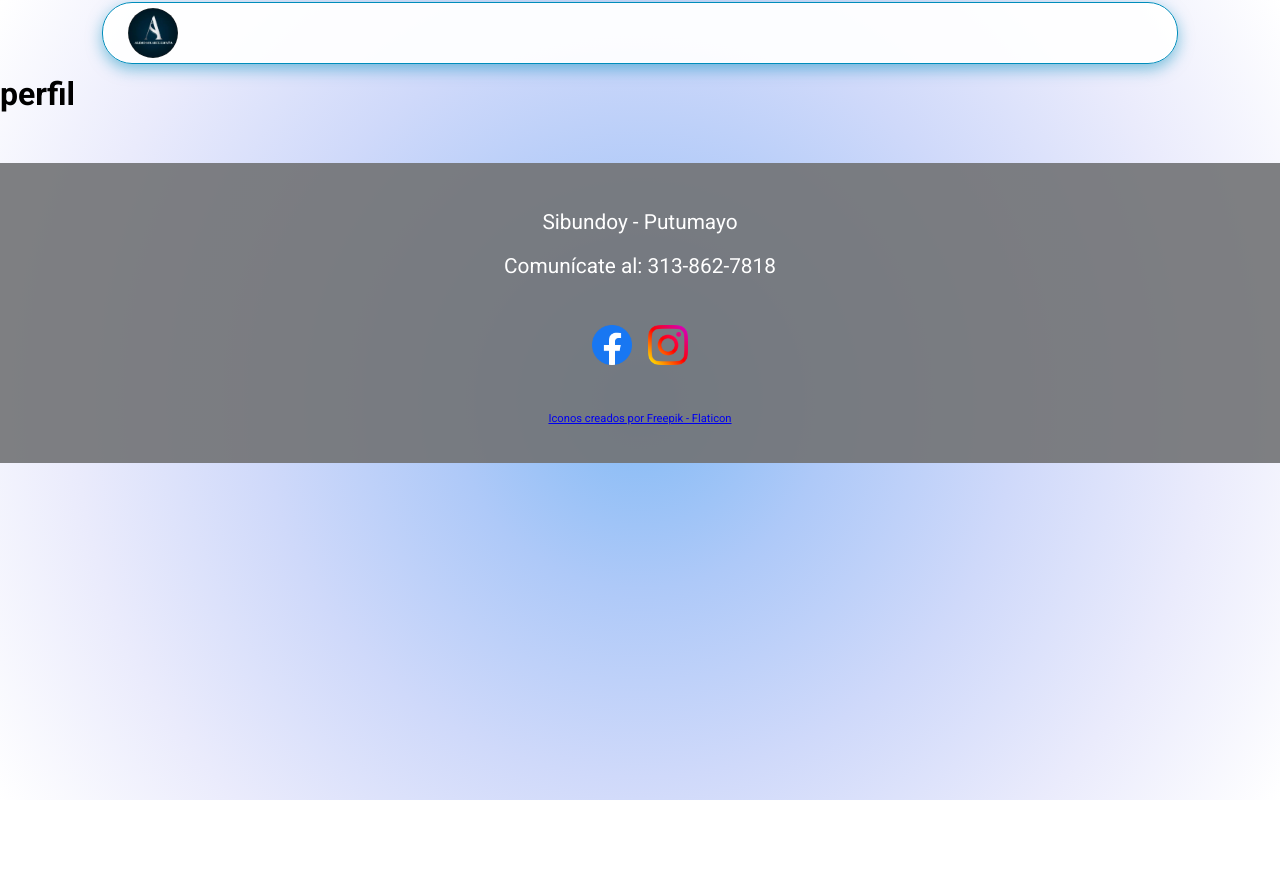
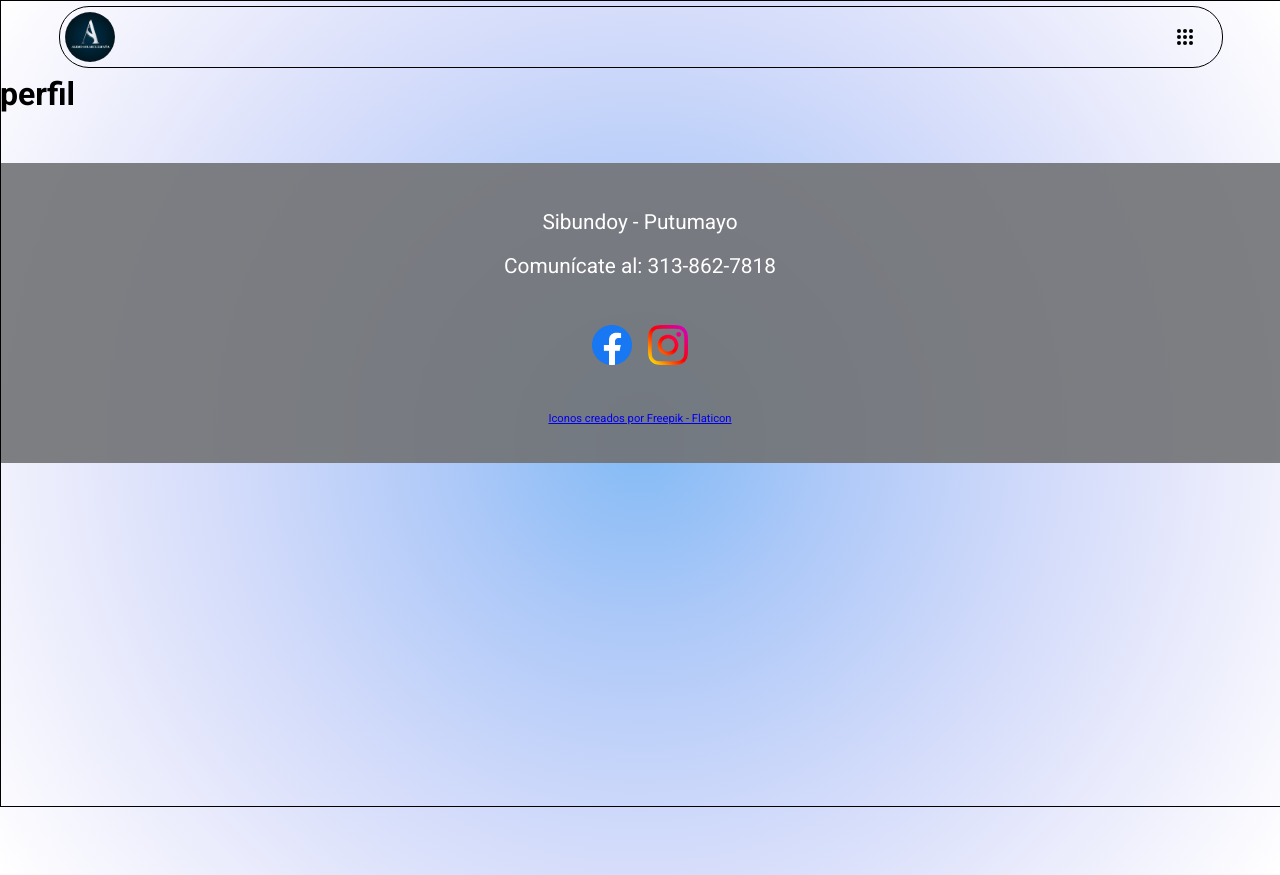
Before and after one commit to julianesp/ase, a Next.js app: page /perfil in a window 1280 px wide. Before the commit the page ends 800 px from the top, so only its background shows below. Built offline with nearby package versions, Linux system fonts and the light colour scheme.

Commit message:
Estableciendo posición del navbar

```diff
--- a/next.config.js
+++ b/next.config.js
@@ -1,10 +1,3 @@
-/** @type {import('next').NextConfig} */
-// const nextConfig = {
-//   reactStrictMode: true,
-// }
-
-// module.exports = nextConfig
-
 const path = require('path');
 
 module.exports = {
@@ -13,26 +6,8 @@ module.exports = {
   reactStrictMode: true,
 
   sassOptions: {
-    includePaths: [path.join(__dirname, 'styles')],
+    includePaths: [path.join(__dirname, 'styles/')],
   },
 
-  webpack(config, options) {
-    config.module.rules.push({
-      test: /\.scss$, \.test$/,
-      use: [
-        {
-          loader: 'sass-loader',
 
-
-          options: {
-            includePaths: [path.join(__dirname, 'styles')],
-          },
-        },
-
-        'raw-loader',
-      ],
-    });
-
-    return config;
-  },
 };
--- a/src/components/NavBar.js
+++ b/src/components/NavBar.js
@@ -4,20 +4,12 @@ import Image from 'next/image'
 import logo from '../assets/logo.jpg'
 import styles from '../styles/NavBar.module.scss'
 
-/* const menuHamburguesa = document.querySelector('.desplegar')
-menuHamburguesa.addEventListener('click', despliegueMenu)
-
-function despliegueMenu(params) {
-    despliegueMenu.classList.toogle('inactive')
-}*/
-
 const NavBar = () => {
 
     return (
         <nav className={styles.container}>
 
-
-            <menu className={styles.enlaces}>
+            <div className={styles['container__principal']}>
 
                 <Image
                     className={styles['enlaces__logo']}
@@ -25,6 +17,8 @@ const NavBar = () => {
                     src={logo}
                 />
                 <i className={styles['gg-menu-grid-o']}></i>
+
+            </div>
 
             <ul className={styles['enlaces__menu']}>
 
@@ -43,12 +37,6 @@ const NavBar = () => {
                 </Link>
 
             </ul>
-
-
-
-            </menu>
-
-
         </nav>
     )
 }
--- a/src/pages/_app.js
+++ b/src/pages/_app.js
@@ -1,4 +1,5 @@
 import '../styles/_variables.scss'
+import '../styles/NavBar.module.scss'
 import '../styles/globals.scss'
 
 export default function App({ Component, pageProps }) {
--- a/src/styles/NavBar.module.scss
+++ b/src/styles/NavBar.module.scss
@@ -1,66 +1,76 @@
-@import "variables";
-@import "mixins";
 @import url("https://css.gg/menu-grid-o.css");
+@import "./variables.scss";
+@import "./mixins";
 
 .container {
-  display: flex;
-  justify-content: center;
-  align-items: center;
+  position: fixed;
 
-  /* @include flexCenter; */
+  /* @import .flexCenter; */
+  /* display: flex; */
+
+  padding-top: 5px;
+
+  height: 100%;
+  width: 100%;
+
+  top: 0;
+
+  border: 1px solid #000;
 
 
-
-
-  .enlaces {
-    position: fixed;
+  .container__principal {
 
     display: flex;
     justify-content: space-between;
     align-items: center;
 
+    width: 90%;
+
+    margin: 0 auto;
+    padding: 5px;
+
+    border: 1px solid #000;
+    border-radius: 30px;
 
 
-    margin: 0;
-    padding: 0 25px;
-
-    top: 2px;
-
-    height: 60px;
-    width: 80%;
-
-    border: 1px solid $color-primary;
-    border-radius: 30px;
-
-    background-color: rgba($color-soft, 0.93);
-    color: $color-primary;
-    box-shadow: 0px 5px 15px rgba($color-primary, 0.5);
 
   .enlaces__logo {
     width: 50px;
     height: 50px;
 
     border-radius: 50%;
-    }
-
-    .enlaces__menu {
-      display: flex;
-      display: none;
-
 
   }
   }
+}
 
+
+.enlaces__menu {
+  position: absolute;
+
+  /* @include flexCenter; */
+  flex-direction: column;
+
+  @include whithoutBordes;
+
+  width: 100%;
+  display: none;
+  /* height: inherit; */
+
+  /* top: 50%; */
+}
 
 /* menu  */
 .gg-menu-grid-o {
   box-sizing: border-box;
   display: block;
   transform: scale(var(--ggs, 1));
-    width: 16px;
+  width: 40px;
   height: 16px;
+}
 
-    /* display: none; */
+.gg-menu-grid-o:checked ~ .enlaces__menu {
+  display: block;
 }
 
 .gg-menu-grid-o::before {
@@ -74,18 +84,3 @@
     12px 0 0, 0 12px 0;
   border-radius: 22px;
 }
-}
-
-@media screen and (min-width: 769px) {
-  .container {
-    .enlaces {
-      .gg-menu-grid-o {
-        display: none;
-      }
-    }
-
-    .enlaces__menu {
-      display: flex;
-    }
-  }
-}
--- a/src/styles/_mixins.scss
+++ b/src/styles/_mixins.scss
@@ -1,13 +1,14 @@
+.flexCenter {
+    display: flex;
+    justify-content: center;
+    align-items: center;
+}
+
 @mixin whithoutBordes {
     padding: 0;
     margin: 0;
 }
 
-@mixin flexCenter {
-    display: flex;
-    justify-content: center;
-    align-items: center;
-}
 
 @mixin flexBetweenCenter {
     display: flex;
```
Also changed, not shown: src/styles/Menu.module.scss (deleted). Lines whose indentation alone changed are shown as unchanged.
